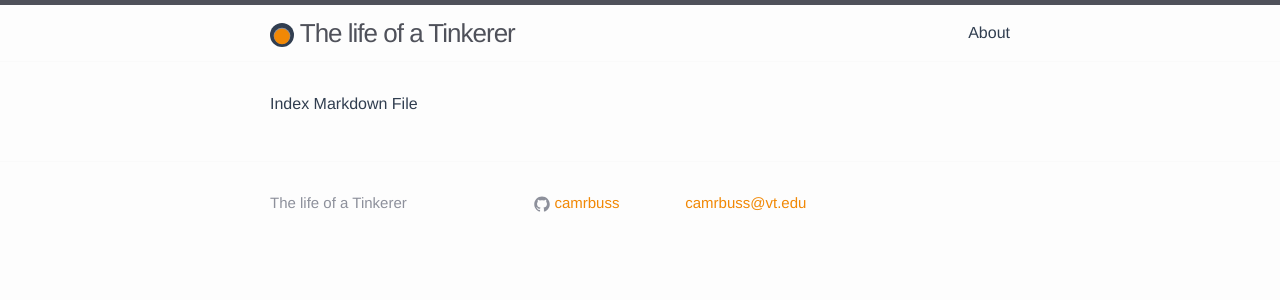
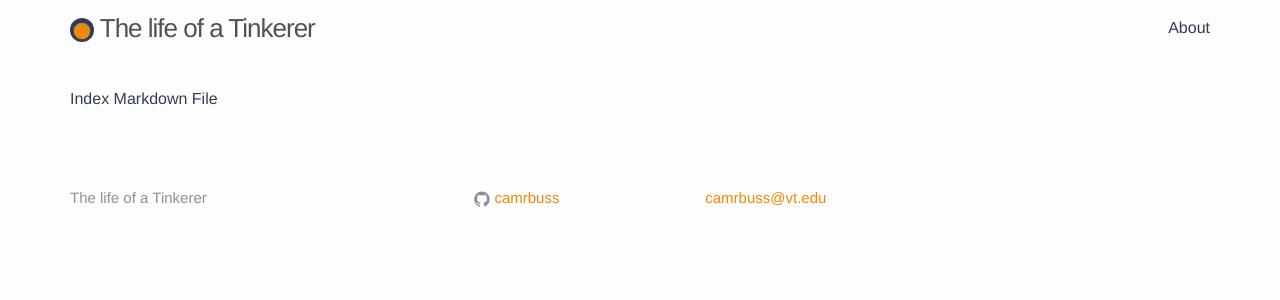
Before and after one commit to camrbuss/camsite, a Jekyll site: the page built from index.md, in a window 1280 px wide. Shown: the top 300 px of the page. Built offline with Jekyll 4.4.1, drawn with Linux system fonts in a browser that asks for light colours.

Commit message:
Widthened format

```diff
--- a/_sass/_base.scss
+++ b/_sass/_base.scss
@@ -154,8 +154,8 @@
   * Wrapper
   */
  .wrapper {
-     max-width: -webkit-calc(800px - (#{$spacing-unit} * 2));
-     max-width:         calc(800px - (#{$spacing-unit} * 2));
+     max-width: -webkit-calc(1200px - (#{$spacing-unit} * 2));
+     max-width:         calc(1200px - (#{$spacing-unit} * 2));
      margin-right: auto;
      margin-left: auto;
      padding-right: $spacing-unit;
@@ -163,8 +163,8 @@
      @extend %clearfix;
 
      @include media-query($on-laptop) {
-         max-width: -webkit-calc(800px - (#{$spacing-unit}));
-         max-width:         calc(800px - (#{$spacing-unit}));
+         max-width: -webkit-calc(1200px - (#{$spacing-unit}));
+         max-width:         calc(1200px - (#{$spacing-unit}));
          padding-right: $spacing-unit / 2;
          padding-left: $spacing-unit / 2;
      }
--- a/_sass/_layout.scss
+++ b/_sass/_layout.scss
@@ -2,7 +2,7 @@
  * Site header
  */
  .site-header {
-    border-top: 5px solid $grey-color-dark;
+    // border-top: 5px solid $grey-color-dark;
     border-bottom: 1px solid $grey-color-light;
     min-height: 56px;
 
```
